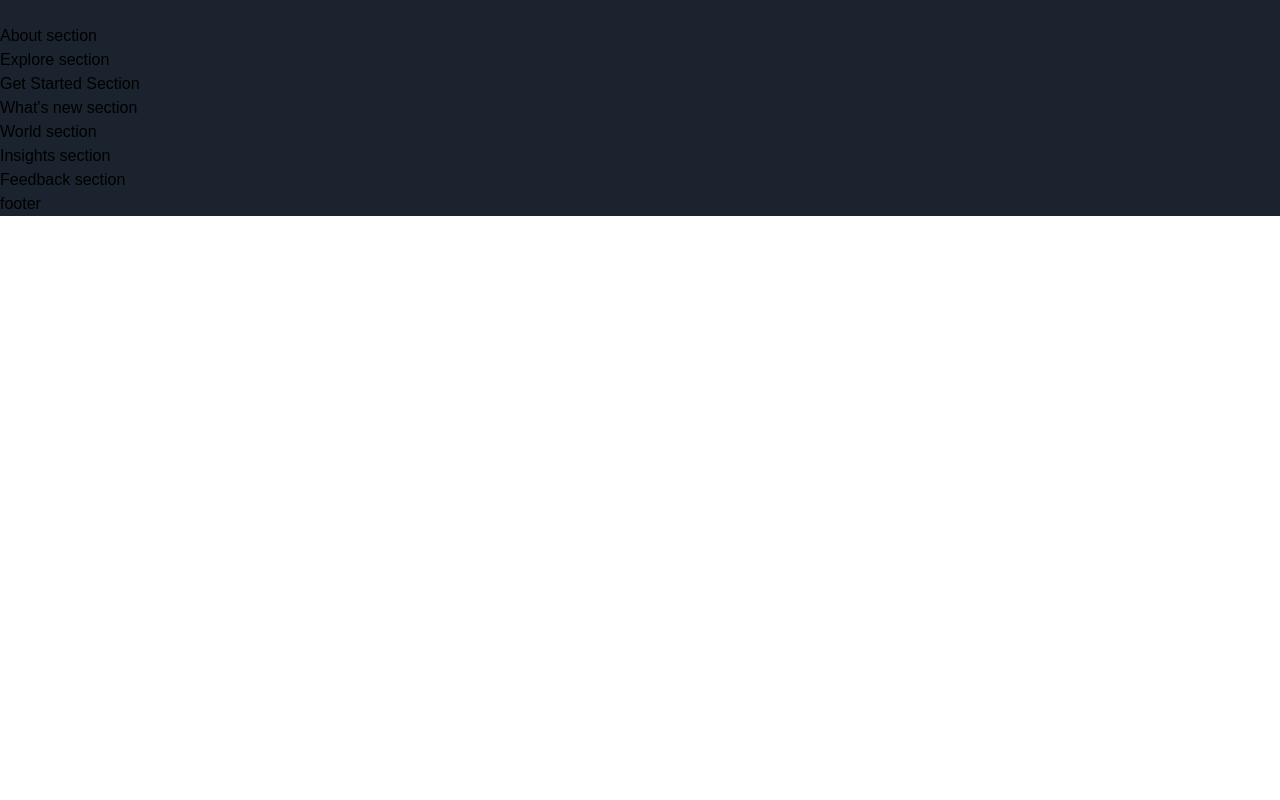
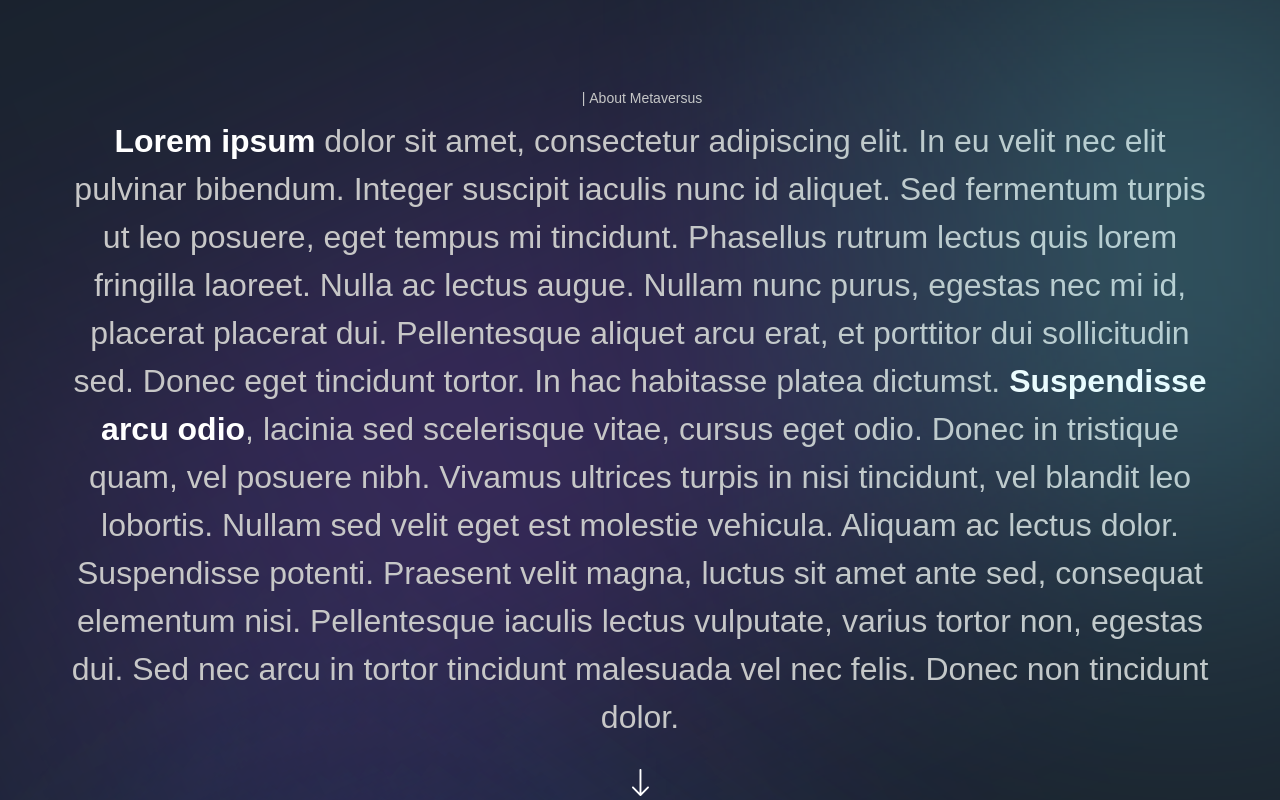
Before and after one commit to CrazyCat556/starter_repo_modern_react_motion, a Next.js app: page / in a window 1280 px wide. Shown: the part 1080-1880 px from the top of the page. Before the commit the page ends 1296 px from the top, so only its background shows below. Built offline with nearby package versions, Linux system fonts and the light colour scheme; a web font is replaced by a local one.

Commit message:
about section

```diff
--- a/app/page.js
+++ b/app/page.js
@@ -5,13 +5,22 @@ const Page = () => (
   <div className='bg-primary-black overflow-hidden'>
     <Navbar />
     <Hero />
+    <div className='relative'>
       <About />
+        <div className="gradient-03 z-0" />
       <Explore />
+    </div>
+    <div className='relative'>
       <GetStarted />
+      <div className="gradient-04 z-0" />
       <WhatsNew />
+    </div>
     <World />
+    <div className='relative'>
       <Insights />
+      <div className="gradient-04 z-0" />
       <Feedback />
+    </div>
     <Footer />
   </div>
 );
--- a/components/CustomTexts.jsx
+++ b/components/CustomTexts.jsx
@@ -1,9 +1,19 @@
 'use client';
 
-export const TypingText = () => (
-  <p>Typing Text</p>
+import { motion } from 'framer-motion';
+
+import { textContainer , textVariant2} from '../utils/motion';
+
+export const TypingText = ({ title, textStyles }) => (
+  <motion.p variants={textContainer} className={`font-normal text-[14px] text-secondary-white ${textStyles}`}>
+    {Array.from(title).map((Letter, index) => (
+      <motion.span variants={textVariant2} key={index}>
+        {Letter === ' ' ? '\u00A0' : Letter}
+      </motion.span>
+    ))}
+  </motion.p>
 );
 
-export const TitleText = () => (
+export const TitleText = ({ title, textStyles }) => (
   <h2>Title Text</h2>
 );
--- a/sections/About.jsx
+++ b/sections/About.jsx
@@ -1,8 +1,24 @@
 'use client';
 
+import { motion } from 'framer-motion';
+import { TypingText } from '../components';
+
+import styles from '../styles';
+import { fadeIn, staggerContainer} from '../utils/motion';
+
 const About = () => (
-  <section>
-    About section
+  <section className={`${styles.paddings} relative z-10`}>
+    <div className='gradient-02 z-0' />
+    <motion.div variants={staggerContainer} initial='hidden' whileInView="show" viewport={{ once: false, amount: 0.25}} className={`${styles.innerWidth} mx-auto ${styles.flexCenter} flex-col`}>
+      <TypingText title=" | About Metaversus" textStyles="text-center" />
+
+      <motion.p variants={fadeIn('up', 'tween', 0.2, 1)} className='mt-[8px] font-normal sm:text-[32px] text-[20px] text-center text-secondary-white'>
+        <span className='font-extrabold text-white'>Lorem ipsum</span> dolor sit amet, consectetur adipiscing elit. In eu velit nec elit pulvinar bibendum. Integer suscipit iaculis nunc id aliquet. Sed fermentum turpis ut leo posuere, eget tempus mi tincidunt. Phasellus rutrum lectus quis lorem fringilla laoreet. Nulla ac lectus augue. Nullam nunc purus, egestas nec mi id, placerat placerat dui. Pellentesque aliquet arcu erat, et porttitor dui sollicitudin sed. Donec eget tincidunt tortor.
+        In hac habitasse platea dictumst. <span className='font-extrabold text-white'>Suspendisse arcu odio</span>, lacinia sed scelerisque vitae, cursus eget odio. Donec in tristique quam, vel posuere nibh. Vivamus ultrices turpis in nisi tincidunt, vel blandit leo lobortis. Nullam sed velit eget est molestie vehicula. Aliquam ac lectus dolor. Suspendisse potenti. Praesent velit magna, luctus sit amet ante sed, consequat elementum nisi. Pellentesque iaculis lectus vulputate, varius tortor non, egestas dui. Sed nec arcu in tortor tincidunt malesuada vel nec felis. Donec non tincidunt dolor.
+      </motion.p>
+      <motion.img variants={fadeIn('up', 'tween', 0.3, 1)} src='/arrow-down.svg' alt="arrow down" className='w-[18px] h-[28px] object-contain mt-[28px]'/>
+
+    </motion.div>
   </section>
 );
 
```
Lines whose indentation alone changed are shown as unchanged.
